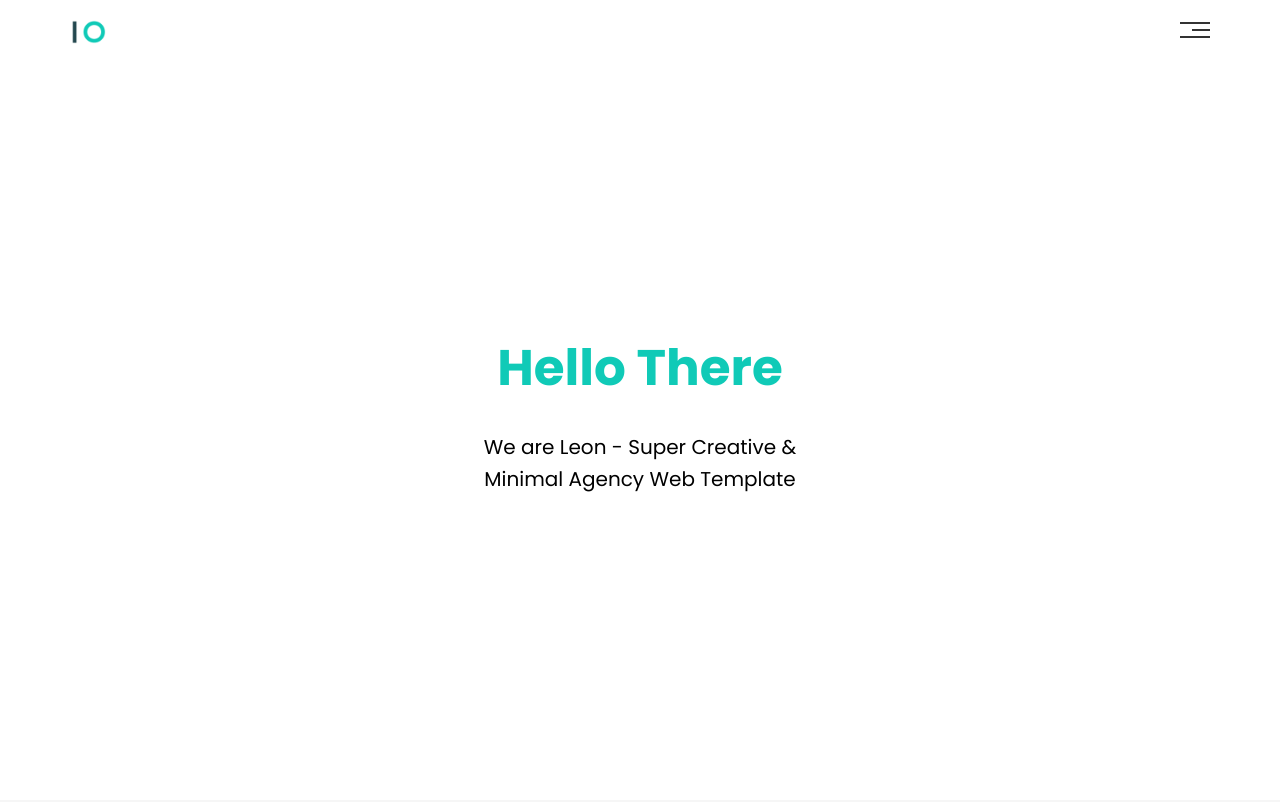
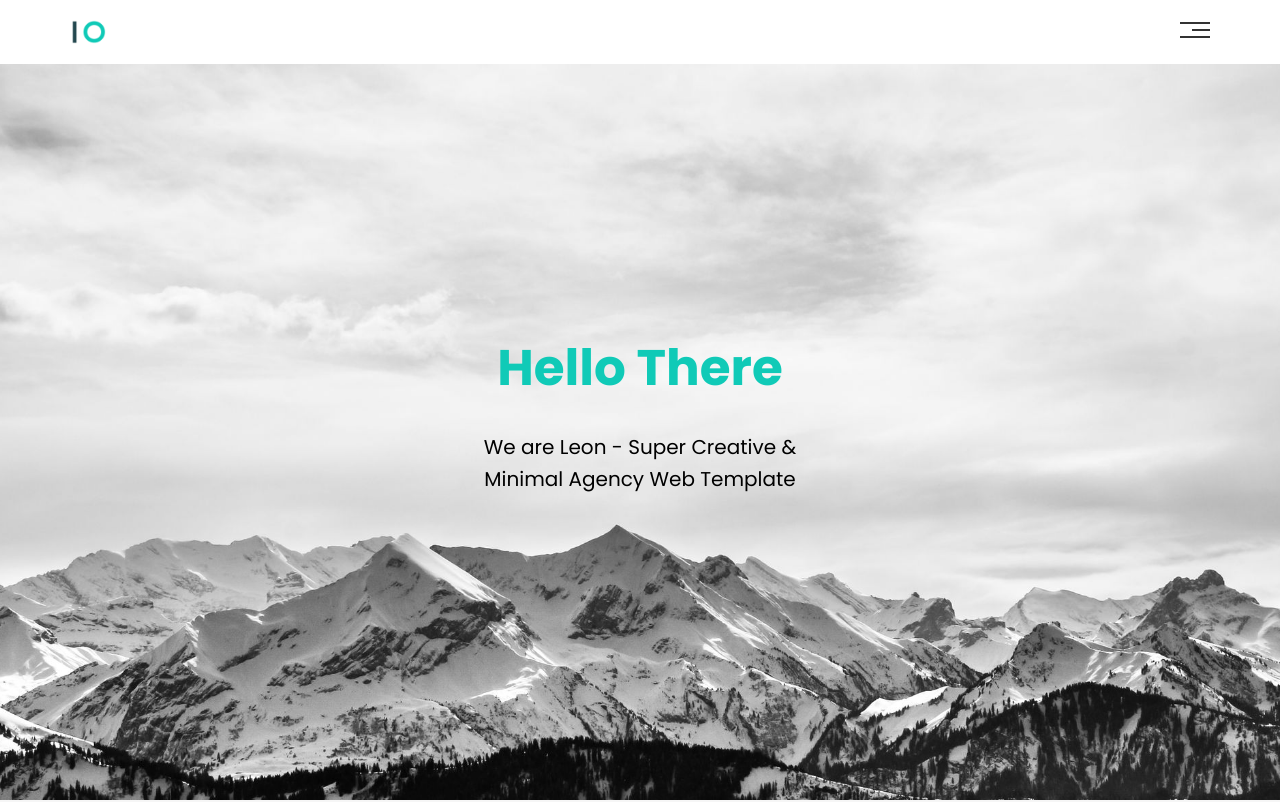
Before and after one commit to Tertegen2004/Template1, a plain HTML site: page index.html in a window 1280 px wide. Shown: the top 802 px of the page. Drawn offline with nearby package versions, Linux system fonts and the light colour scheme.

Commit message:
Update main.css

```diff
--- a/css/main.css
+++ b/css/main.css
@@ -133,7 +133,7 @@ html {
 }
 /* start-landing */
 .landing{
-    background-image: url(..images/landing.jpg);
+    background-image: url(../images/landing.jpg);
     background-size: cover;
     background-position: center;
     height: calc(100vh - 64px);
```
